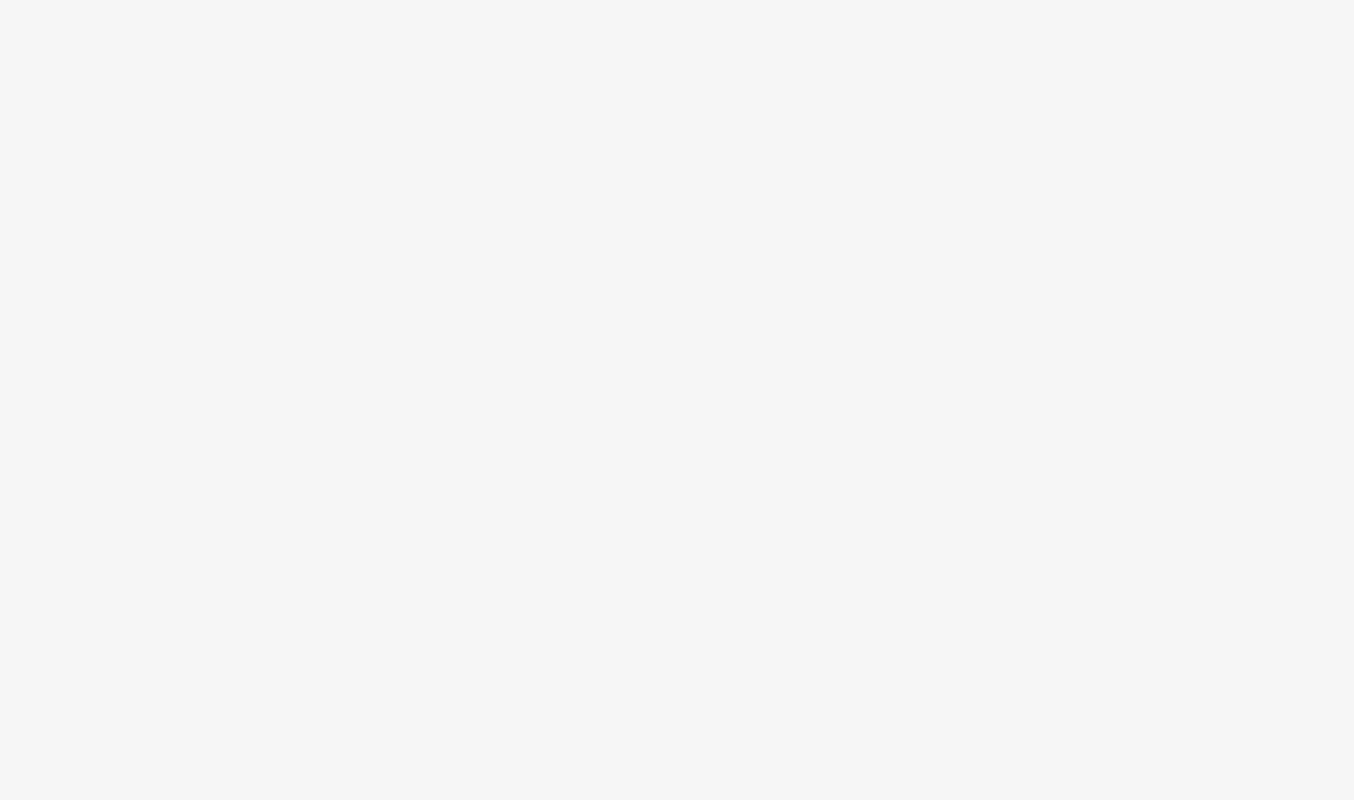
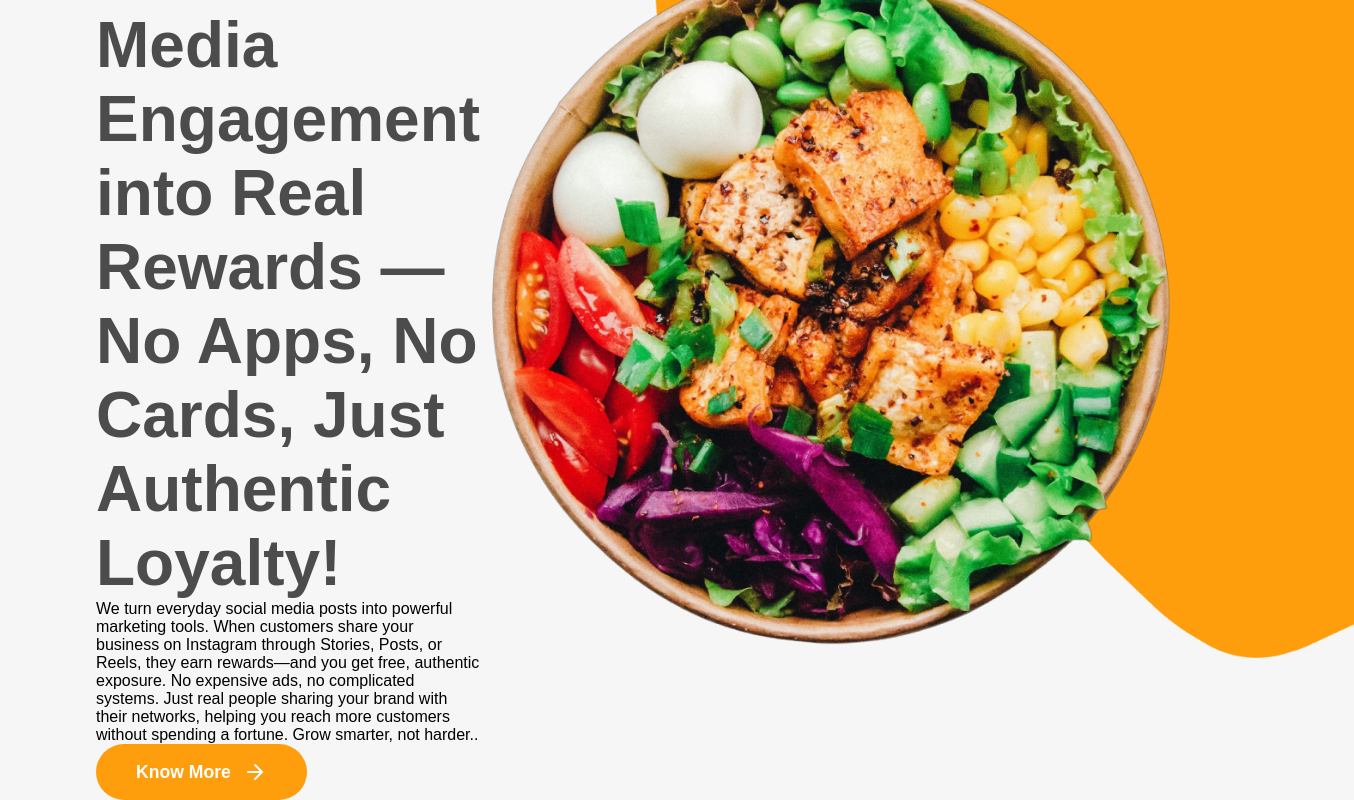
Before and after one commit to Edu-Paz/landing-page, a React (Create React App) app: page / in a window 1280 px wide. Shown: the part 204-1004 px from the top of the page, 1354 px wide, since content can reach past the window. Before the commit the page ends 800 px from the top, so only its background shows below. Built offline with nearby package versions, Linux system fonts and the light colour scheme.

Commit message:
Add - About.js

```diff
--- a/src/Components/Home.js
+++ b/src/Components/Home.js
@@ -1,10 +1,35 @@
 import React from "react";
 import Navbar from "./Navbar";
+import BannerBackground from "../Assets/home-banner-background.png";
+import BannerImage from "../Assets/home-banner-image.png";
+import { FiArrowRight } from "react-icons/fi";
 
 const Home = () => {
     return (
         <div className="home-conteiner">
             <Navbar />
+            <div className="home-banner-container" >
+                <div className="home-bannerImage-container">
+                    <img src={BannerBackground} alt="" />
+                </div>
+                <div className="home-text-section" >
+                    <h1 className="primary-heading">
+                    Turn Social Media Engagement into Real Rewards — No Apps, No Cards, Just Authentic Loyalty!
+                    </h1>
+                    <p className="primery-text">
+                    We turn everyday social media posts into powerful marketing tools.
+                    When customers share your business on Instagram through Stories, Posts, or Reels, they earn rewards—and you get free, authentic exposure.
+                    No expensive ads, no complicated systems.
+                    Just real people sharing your brand with their networks, helping you reach more customers without spending a fortune. Grow smarter, not harder..
+                    </p>
+                    <button className="secondary-button">
+                        Know More <FiArrowRight/>
+                    </button>
+                </div>
+                <div className="home-image-container">
+                    <img src={BannerImage} alt=""/>
+                </div>
+            </div>
         </div>
     );
 };
--- a/src/Components/Navbar.js
+++ b/src/Components/Navbar.js
@@ -5,6 +5,7 @@
 import {
     Box,
     Drawer,
+    List,
     ListItem,
     ListItemButton,
     ListItemIcon,
@@ -18,7 +19,7 @@
 
 const Navbar = () => {
     const [openMenu, setOpenMenu] = React.useState(false);
-    const menuOption = [
+    const menuOptions = [
         {
             text: "Home",
             icon: <HomeIcon />,
@@ -57,6 +58,28 @@
             <div className="navbar-menu-container">
                 <HiOutlineBars3 onClick={() => setOpenMenu(true)} />
             </div>
+            <Drawer
+                open={openMenu}
+                onClose={() => setOpenMenu(false)}
+                anchor="right">
+                <Box
+                    sx={{ width: 250 }}
+                    role="presentation"
+                    onClick={() => setOpenMenu(false)}
+                    onKeyDOwn={() => setOpenMenu(false)}
+                >
+                    <List>
+                        {menuOptions.map((item) => (
+                            <ListItem key={item.text} disablePadding>
+                                <ListItemButton>
+                                    <ListItemIcon>{item.icon}</ListItemIcon>
+                                    <ListItemText primary={item.text} />
+                                </ListItemButton>
+                            </ListItem>
+                        ))}
+                    </List>
+                </Box>
+            </Drawer>
         </nav>
     );
 };
```
Also changed, not shown: src/Components/About.js (added).
